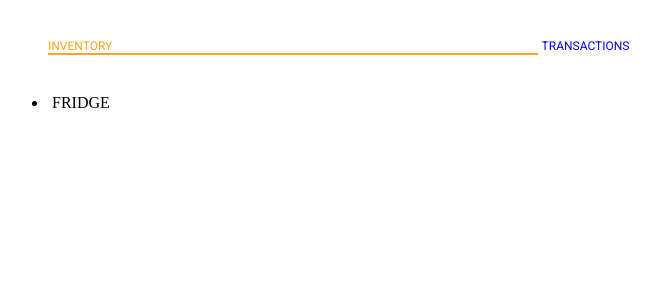
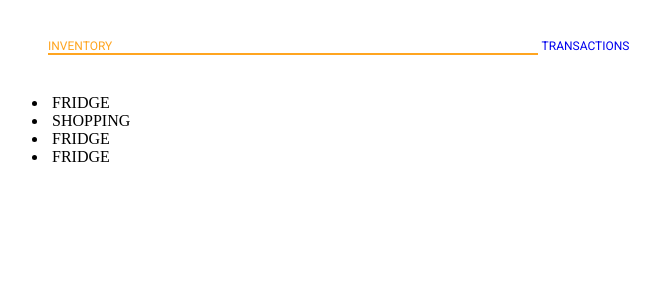
Before and after one commit to FoodLossFYDP/App, a Flask app: page / in a window 1280 px wide. Shown: the top 300 px of the page, without its empty margins (0-660 px from the left). Run offline with Flask 2, Linux system fonts and the light colour scheme; data that the repository does not hold is empty; some libraries are stand-ins or nearby versions.

Commit message:
adding script

```diff
--- a/backend/templates/index.html
+++ b/backend/templates/index.html
@@ -1,22 +1,19 @@
 <html>
     <head>
-      <link rel="stylesheet" type="text/css" href="/static/style.css">
-      <link href="https://fonts.googleapis.com/css?family=Roboto" rel="stylesheet">
+        <link rel="stylesheet" type="text/css" href="/static/style.css">
+       <link href="https://fonts.googleapis.com/css?family=Roboto" rel="stylesheet">
       <script src="https://ajax.googleapis.com/ajax/libs/angularjs/1.6.9/angular.min.js"></script>
+
     </head>
 
     <body>
         <script src="/static/script.js"></script>
-
         <div class="top-navigation">
             <ul class="top-nav">
                 <li class="top-nav-item active-list"> <a class="active" href=""> INVENTORY</a></li>
                 <li class="top-nav-item"> <a href="transactions.html"> TRANSACTIONS</a> </li>
             </ul>
         </div>
-
-
-
 
 
         <!-- this is the dynamic content -->
@@ -27,10 +24,11 @@
             </div>
         </div>
 
-        <!-- this is the dynamic content -->
-
         <div class="bottom-nav">
             <ul>
+                <li class="bottom-nav-element"> <a href=""> </a> <img src=""> FRIDGE </li>
+                <li class="bottom-nav-element"> <a href=""> </a> <img src=""> SHOPPING </li>
+                <li class="bottom-nav-element"> <a href=""> </a> <img src=""> FRIDGE </li>
                 <li class="bottom-nav-element"> <a href=""> </a> <img src=""> FRIDGE </li>
             </ul>
         </div>
```
